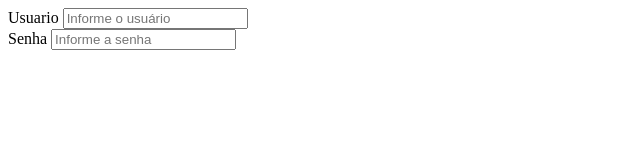
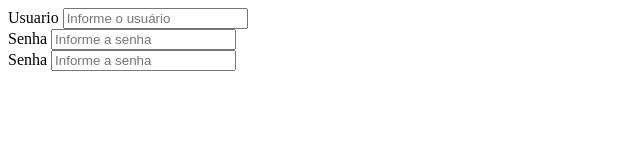
Before and after one commit to henrique25teles/projetoEstudoGit, a plain HTML site: page login.html in a window 1280 px wide. Shown: the whole page, without its empty margins (0-640 px from the left). Drawn offline with Linux system fonts and the light colour scheme.

Commit message:
Mudanças teste

```diff
--- a/login.html
+++ b/login.html
@@ -9,5 +9,9 @@
             <label>Senha</label>
             <input type="password" placeholder="Informe a senha"  />
         </div>
+        <div>
+            <label>Senha</label>
+            <input type="password" placeholder="Informe a senha"  />
+        </div>
     </body>
 </html>
```
Also changed, not shown: index.html (+0 -6 lines).
